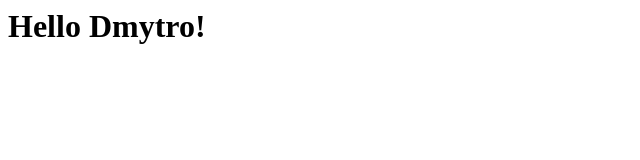
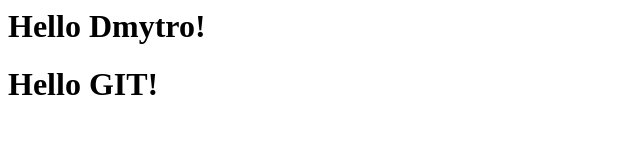
Before and after one commit to DmytroGoncharov/Hi, a plain HTML site: page index.html in a window 1280 px wide. Shown: the whole page, without its empty margins (0-640 px from the left). Drawn offline with Linux system fonts and the light colour scheme.

Commit message:
Revert "Revert "1.1""
This reverts commit dfa52d85870938851ae4367caa65875931fd63ec.

```diff
--- a/index.html
+++ b/index.html
@@ -1 +1,2 @@
 <h1>Hello Dmytro!</h1>
+<h1>Hello GIT!</h1>
```
Also changed, not shown: test.txt.
